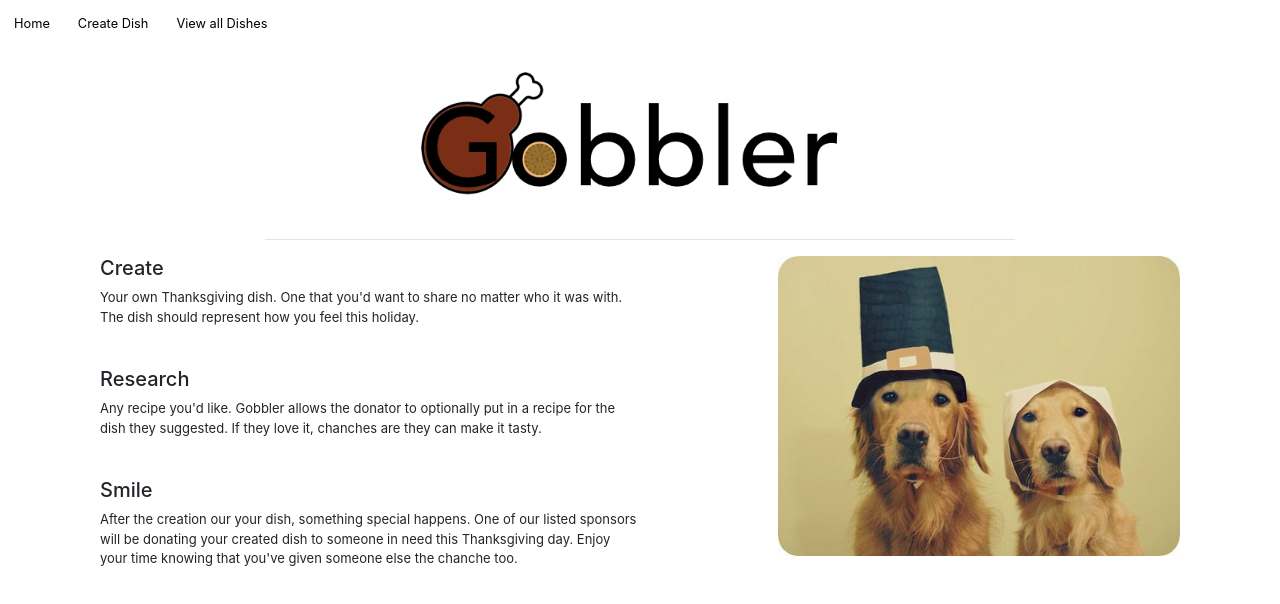
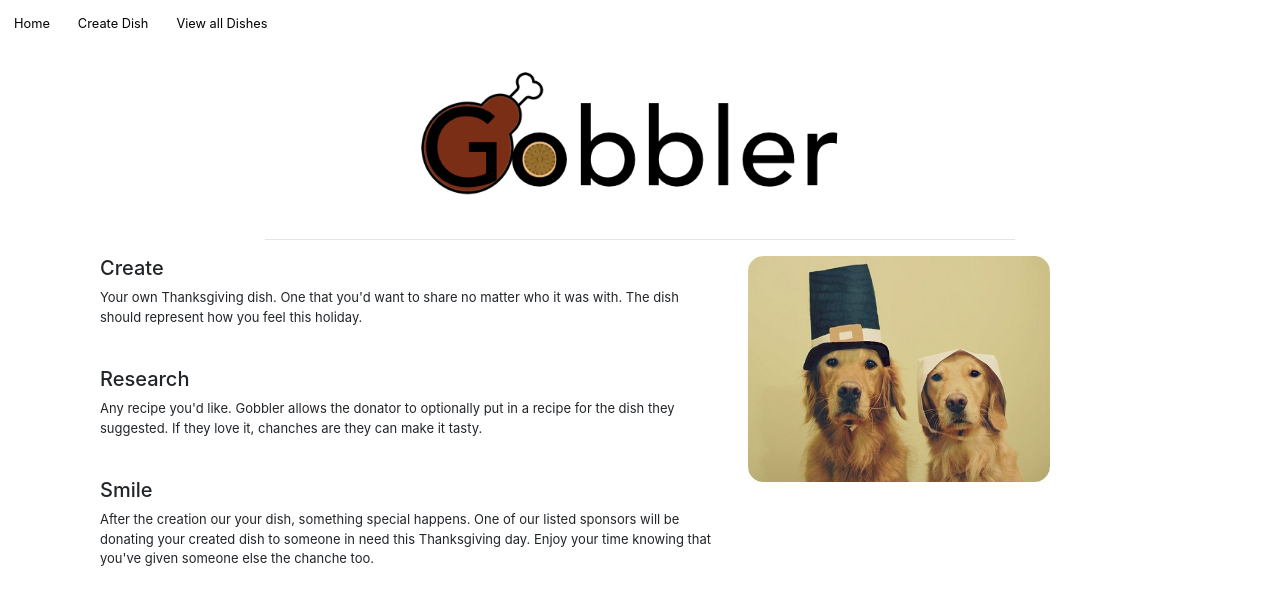
Before and after one commit to georuiz817/Gobbler, a React (Create React App) app in the folder client/: page / in a window 1280 px wide. Shown: the top 604 px of the page. Built offline with nearby package versions, Linux system fonts and the light colour scheme.

Commit message:
home photo bootstrapped

```diff
--- a/client/src/components/LikeButton.js
+++ b/client/src/components/LikeButton.js
@@ -3,7 +3,7 @@ import React from 'react'
 const LikeButton= (props) => {
     return(
         <div>
-            <button class="btn btn-warning" onClick={props.handleLike}><span  aria-label="turkey" role="img">🦃</span></button>
+            <button class="btn btn-warning" onClick={props.handleLike}><span  aria-label="turkey" role="img">Likes 🦃</span></button>
             {/*presentational componenent that has a props of handleLike function*/}
         </div>
         )
--- a/client/src/components/homeComponent.js
+++ b/client/src/components/homeComponent.js
@@ -1,12 +1,12 @@
 import React from 'react';
 import Doggo from '../photos/doggo.jpg';
-import {Container} from 'react-bootstrap';
+import {Container, Row, Col} from 'react-bootstrap';
 
 const homeComponent = () => {
     return(
     <Container>
-        <div className="mainBlock">
-            <img className="rounded float-right" alt="n/a" width height="300px" src={Doggo} />
+        <Row>
+            <Col className='mainBlock' sm={7}>
                 <h1>Create</h1>
                 <p>Your own Thanksgiving dish. One that you'd want to share no matter who it was with. The dish should represent how you feel this holiday.</p>
                 <br></br>
@@ -15,7 +15,11 @@ const homeComponent = () => {
                 <br></br>
                 <h1>Smile</h1>
                 <p>After the creation our your dish, something special happens. One of our listed sponsors will be donating your created dish to someone in need this Thanksgiving day. Enjoy your time knowing that you've given someone else the chanche too.</p>
-        </div>
+            </Col>
+            <Col sm={5}>
+                <img width='70%' src={Doggo}/>
+            </Col>
+        </Row>
     </Container>
         )
     }
--- a/client/src/containers/dishesNew.js
+++ b/client/src/containers/dishesNew.js
@@ -42,6 +42,7 @@ export class dishesNew extends Component {
         this.props.history.push('/dishesIndex')
       }
 
+    //bootstrapped form for mobile reponsiveness
     render(){
         console.log(this.props)
           return(
--- a/client/src/index.css
+++ b/client/src/index.css
@@ -21,14 +21,12 @@ body {
 }
 
 .mainBlock p{
-  max-width: 50%;
   font-size: 13px;
 }
 
 .mainBlock h1{
   font-size: 20px;
 }
-
 
 
 #gobblerHeader{
```
Lines whose indentation alone changed are shown as unchanged.
